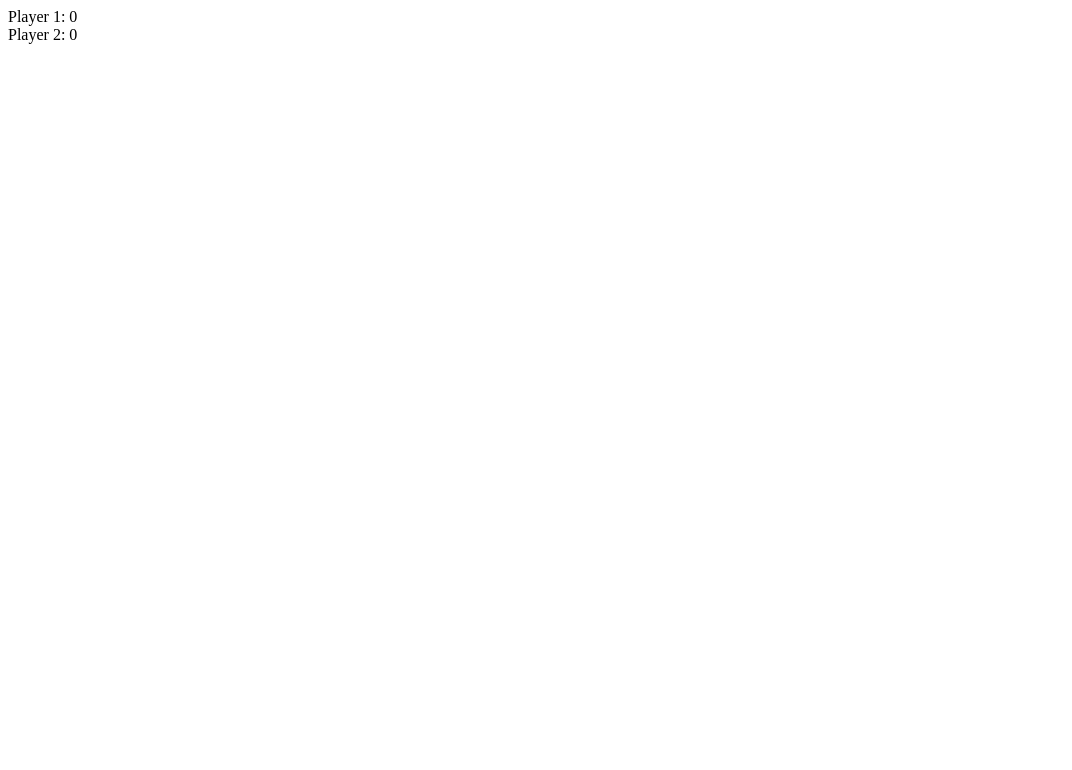
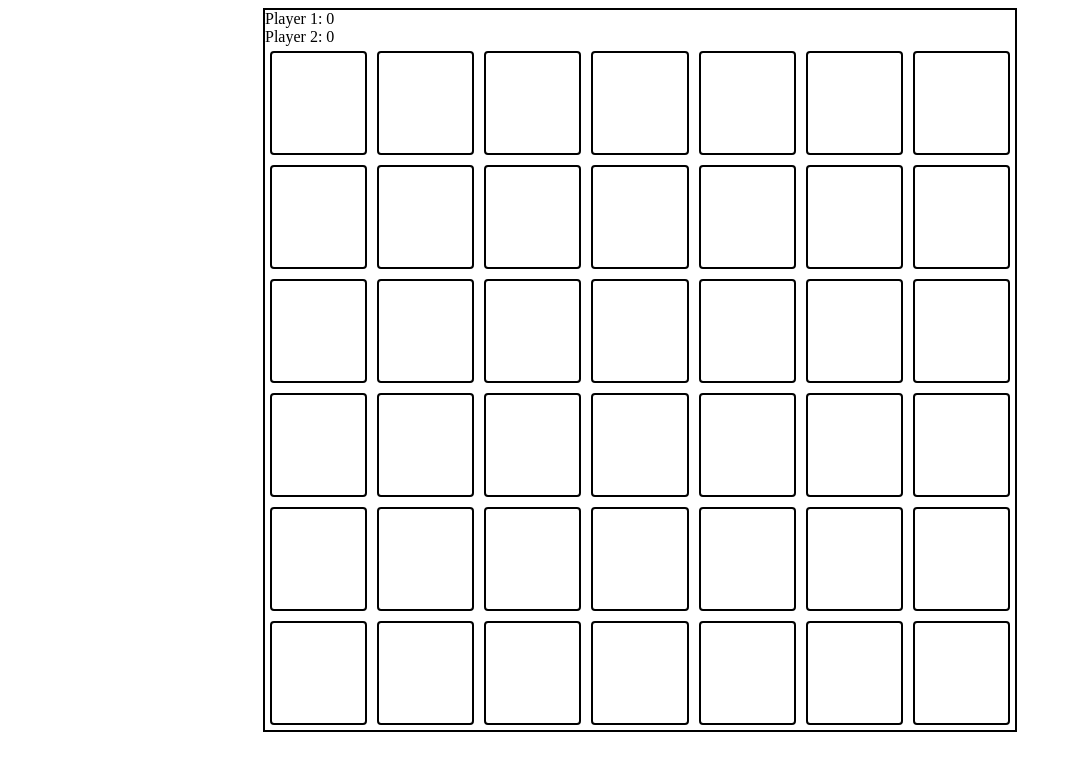
Before and after one commit to mhborthwick/connect4, a website built with webpack: page index.html in a window 1280 px wide. Shown: the whole page, without its empty margins (0-1072 px from the left). Built offline with nearby package versions, Linux system fonts and the light colour scheme.

Commit message:
styles: add css file

```diff
--- a/index.html
+++ b/index.html
@@ -2,6 +2,7 @@
 <head>
   <meta charset="UTF-8">
   <meta name="viewport" content="width=device-width, initial-scale=1.0">
+  <link rel="stylesheet" href="dist/styles.css">
   <title>Connect Four</title>
 </head>
 <body>
```
Also changed, not shown: dist/styles.css (added), 1 other file.
